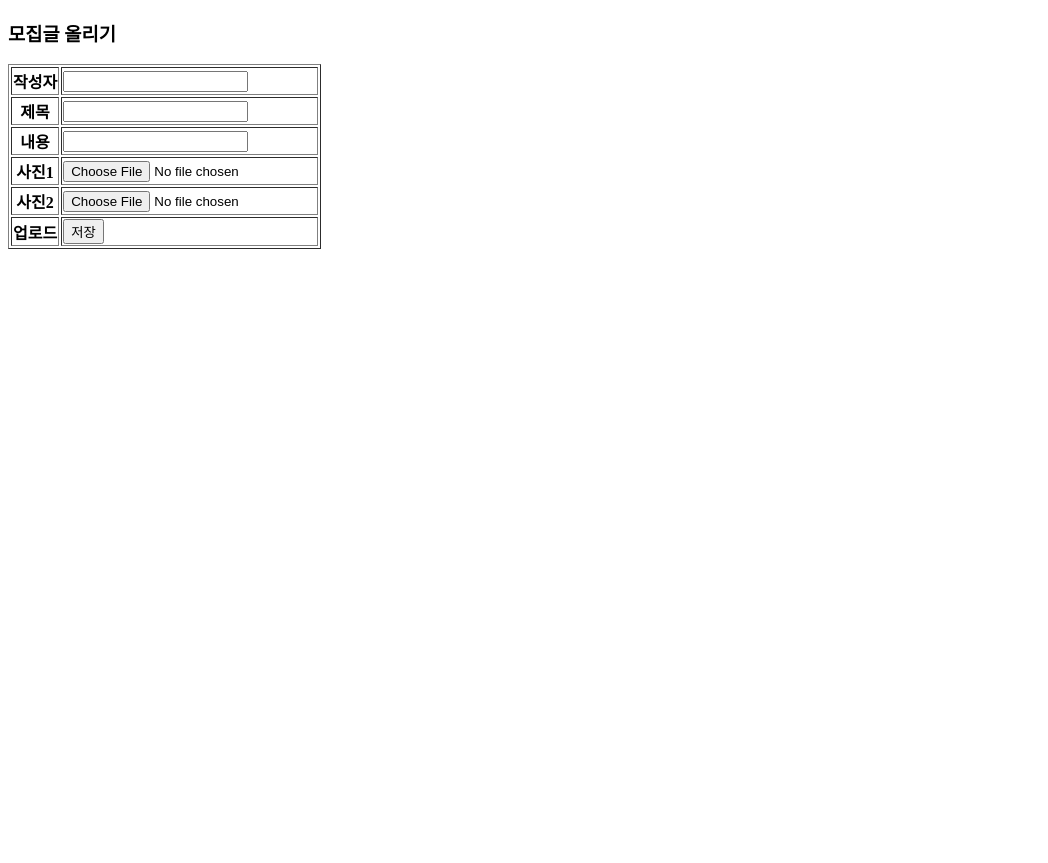
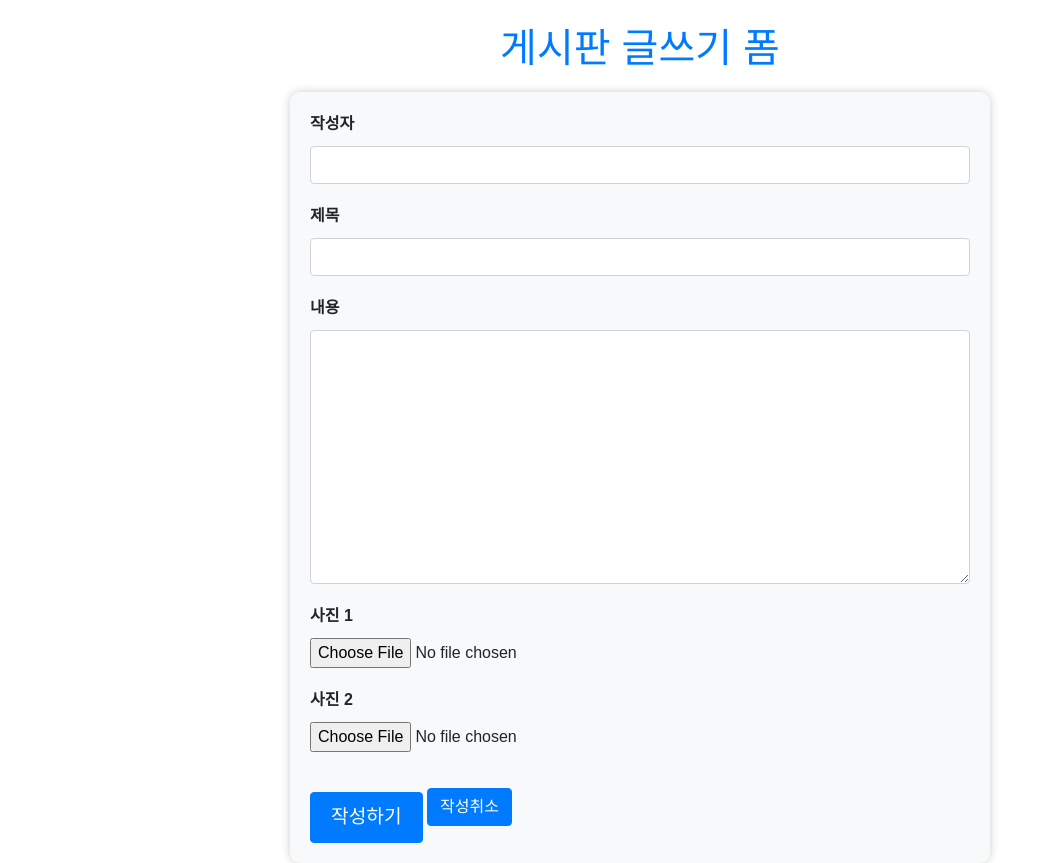
Before and after one commit to reacting97/travel_p, a Java web app: page /joinboard/add.jsp in a window 1280 px wide. Shown: the whole page, without its empty margins (0-1048 px from the left). Before the commit the page ends 249 px from the top, so only its background shows below. Run offline with Tomcat 11, a stand-in JSP engine, Linux system fonts and the light colour scheme; some libraries are stand-ins or nearby versions.

Commit message:
게시판 list add 경로 수정

```diff
--- a/travel_p/src/main/webapp/joinboard/add.jsp
+++ b/travel_p/src/main/webapp/joinboard/add.jsp
@@ -1,22 +1,91 @@
 <%@ page language="java" contentType="text/html; charset=UTF-8"
-    pageEncoding="UTF-8"%>
+	pageEncoding="UTF-8"%>
 <!DOCTYPE html>
-<html>
+<html lang="ko-KR">
 <head>
 <meta charset="UTF-8">
-<title>Insert title here</title>
+<meta name="viewport" content="width=device-width, initial-scale=1.0">
+<meta http-equiv="X-UA-Compatible" content="ie=edge">
+<title>게시판 글쓰기 폼</title>
+<!-- 부트스트랩 스타일시트 링크 -->
+<link rel="stylesheet"
+	href="https://stackpath.bootstrapcdn.com/bootstrap/4.3.1/css/bootstrap.min.css">
+<!-- 폼 전용 스타일시트 -->
+<style>
+html,body{
+background-image: url('https://t1.daumcdn.net/cfile/tistory/990BC43F5D2E590D1F');
+background-size: cover;
+background-repeat: no-repeat;
+height: 100%;
+font-family: 'Numans', sans-serif;
+}
+
+form {
+	max-width: 700px;
+	margin: 0 auto;
+	padding: 20px;
+	background-color: #f8f9fa;
+	border-radius: 10px;
+	box-shadow: 0 0 10px rgba(0, 0, 0, 0.2);
+}
+
+h1 {
+	text-align: center;
+	margin-bottom: 20px;
+	color: #007bff;
+}
+
+label {
+	font-weight: bold;
+	margin-bottom: 10px;
+}
+
+input[type="text"], input[type="number"], input[type="file"], textarea {
+	margin-bottom: 20px;
+}
+
+button[type="submit"] {
+	background-color: #007bff;
+	border-color: #007bff;
+	font-size: 1.2rem;
+	padding: 10px 20px;
+	margin-top: 20px;
+}
+
+button[type="submit"]:hover {
+	background-color: #0069d9;
+	border-color: #0062cc;
+}
+</style>
 </head>
 <body>
-<h3>모집글 올리기</h3>
-<form action="${pageContext.request.contextPath }/joinboard/add.do" method="post" enctype="multipart/form-data">
-<table border="1">
-<tr><th>작성자</th><td><input type="text" name="writer" value="${sessionScope.loginId }" readonly></td></tr>
-<tr><th>제목</th><td><input type="text" name="title"></td></tr>
-<tr><th>내용</th><td><input type="text" name="content"></td></tr>
-<tr><th>사진1</th><td><input type="file" name="file1"></td></tr>
-<tr><th>사진2</th><td><input type="file" name="file2"></td></tr>
-<tr><th>업로드</th><td><input type="submit" value="저장"></td></tr>
-</table>
-</form>
+	<div class="container my-4">
+		<h1>게시판 글쓰기 폼</h1>
+		<form method="POST" action="${pageContext.request.contextPath }/joinboard/add.do" enctype="multipart/form-data">
+			<div class="form-group">
+				<label for="writer">작성자</label> <input type="text"
+					class="form-control" id="writer" value="${sessionScope.loginId }" name="writer" required>
+			</div>
+			<div class="form-group">
+				<label for="title">제목</label> <input type="text"
+					class="form-control" id="title" name="title" required>
+			</div>
+			<div class="form-group">
+				<label for="content">내용</label>
+				<textarea rows="10" cols="30" class="form-control" id="content" name="content" rows="5"
+					required></textarea>
+			</div>
+			<div class="form-group">
+				<label for="photo1">사진 1</label> <input type="file"
+					class="form-control-file" id="photo1" name="file1" required>
+			</div>
+			<div class="form-group">
+				<label for="photo2">사진 2</label> <input type="file"
+					class="form-control-file" id="photo2" name="file2">
+			</div>
+			<button type="submit" class="btn btn-primary">작성하기</button>
+			<a href="${pageContext.request.contextPath }/joinboard/list.do"><button type="button" class="btn btn-primary">작성취소</button></a>
+		</form>
+	</div>
 </body>
 </html>
--- a/travel_p/src/main/webapp/joinboard/list.jsp
+++ b/travel_p/src/main/webapp/joinboard/list.jsp
@@ -55,7 +55,7 @@ response.setCharacterEncoding("utf-8");
                         <li><a href="../index.jsp" class="active">Home</a></li>
                         <li><a href="${pageContext.request.contextPath }/recommandboard/list.do" class="board">recommand board</a></li>
                         <li><a href="${pageContext.request.contextPath }/recordboard/list.do" class="board">record board</a></li>
-                        <li><a href="${pageContext.request.contextPath }/recordboard/add.do">글작성</a></li>
+                        <li><a href="${pageContext.request.contextPath }/joinboard/add.do">글작성</a></li>
                         <li><a href="${pageContext.request.contextPath }/member/login.do">Login</a></li>
                         <li><a href="${pageContext.request.contextPath }/member/logout.do">Logout</a></li>
                     </ul>
--- a/travel_p/src/main/webapp/recordboard/list.jsp
+++ b/travel_p/src/main/webapp/recordboard/list.jsp
@@ -76,7 +76,7 @@ function f(num){
                         <li><a href="../index.jsp" class="active">Home</a></li>
                         <li><a href="${pageContext.request.contextPath }/recommandboard/list.do" class="board">recommand board</a></li>
                         <li><a href="${pageContext.request.contextPath }/joinboard/list.do" class="board">join board</a></li>
-                        <li><a href="${pageContext.request.contextPath }/recommandboard/add.do">글작성</a></li>
+                        <li><a href="${pageContext.request.contextPath }/recordboard/add.do">글작성</a></li>
                         <li><a href="${pageContext.request.contextPath }/member/login.do">Login</a></li>
                         <li><a href="${pageContext.request.contextPath }/member/logout.do">Logout</a></li>
                     </ul>
```
Also changed, not shown: travel_p/src/main/webapp/recommandboard/add.jsp (+83 -14 lines), travel_p/src/main/webapp/recordboard/list2.jsp (deleted, +0 -39 lines).
